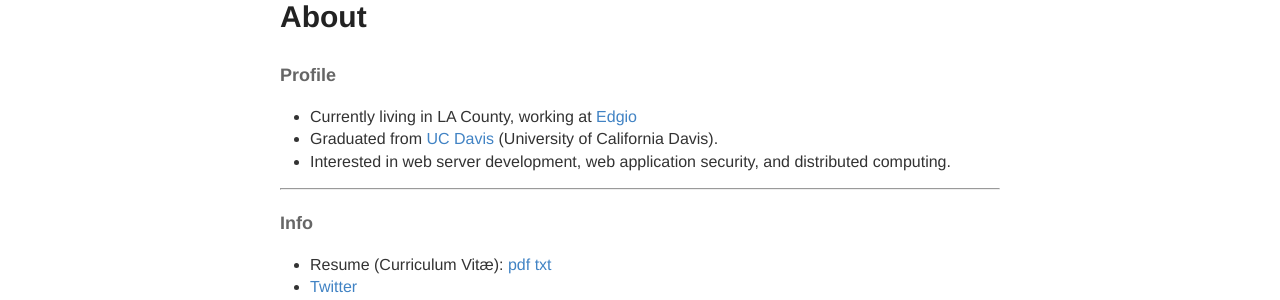
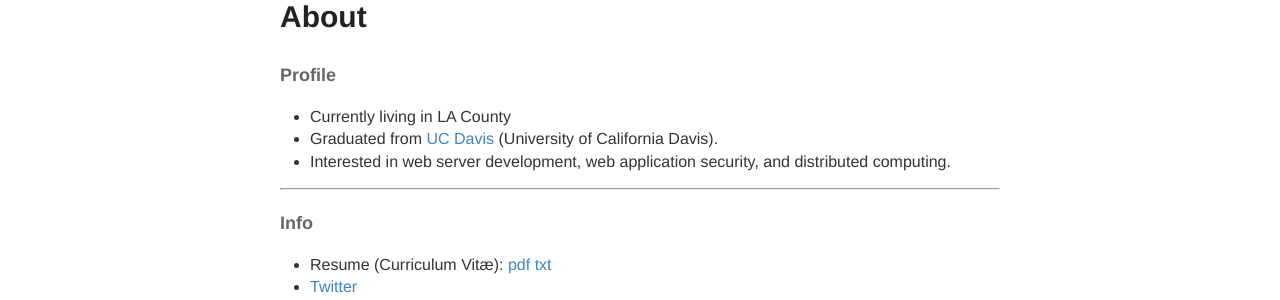
Before and after one commit to tinselcity/tinselcity.github.io, a Jekyll site: the page built from about.md, in a window 1280 px wide. Shown: the part 283-583 px from the top of the page. Built offline with Jekyll 4.4.1, drawn with Linux system fonts in a browser that asks for light colours.

Commit message:
cleanup.

```diff
--- a/about.md
+++ b/about.md
@@ -6,7 +6,7 @@ permalink: /about/
 
 #### Profile
 
-- Currently living in LA County, working at [Edgio](https://edg.io)
+- Currently living in LA County
 - Graduated from [UC Davis](https://www.ucdavis.edu/) (University of California Davis).
 - Interested in web server development, web application security, and distributed computing.
 
```
